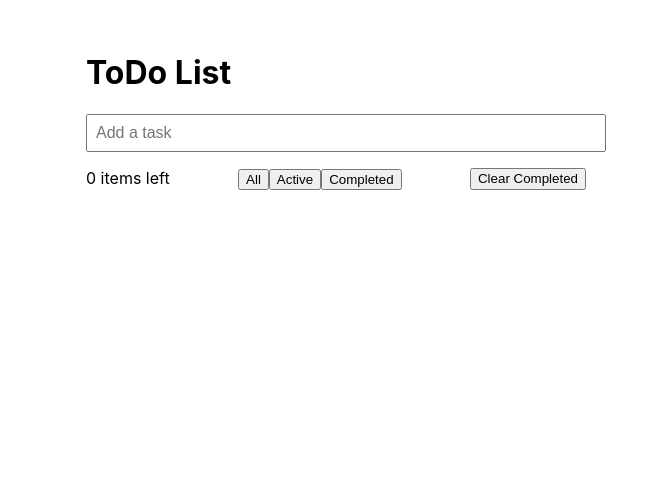
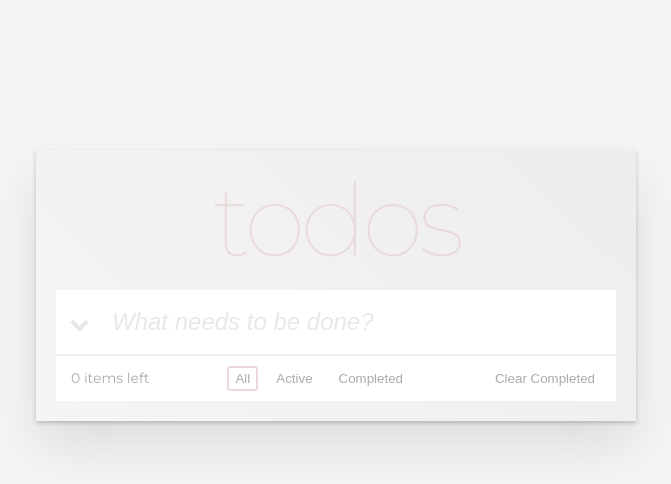
Before and after one commit to HelenVirtanen/todo-react-app, a React (Create React App) app: page / in a window 1280 px wide. Shown: the top 484 px of the page, without its empty margins (304-975 px from the left). Built offline with nearby package versions, Linux system fonts and the light colour scheme.

Commit message:
Add common styles

```diff
--- a/public/index.html
+++ b/public/index.html
@@ -6,9 +6,12 @@
     <meta name="theme-color" content="#000000" />
     <meta
       name="description"
-      content="Todo task created using create-react-app"
+      content="Todo app created using create-react-app"
     />
-    <title>Todo App</title>
+    <title>Todos</title>
+    <link rel="preconnect" href="https://fonts.googleapis.com">
+<link rel="preconnect" href="https://fonts.gstatic.com" crossorigin>
+<link href="https://fonts.googleapis.com/css2?family=Montserrat:ital,wght@0,100..900;1,100..900&display=swap" rel="stylesheet">
   </head>
   <body>
     <noscript>You need to enable JavaScript to run this app.</noscript>
--- a/src/App.tsx
+++ b/src/App.tsx
@@ -6,6 +6,7 @@ type Filter = "all" | "active" | "completed";
 
 const App: React.FC = () => {
   const [todos, setTodos] = useState<Todo[]>([]);
+  const [isOpen, setIsOpen] = useState(true);
   const [task, setTask] = useState("");
   const [filter, setFilter] = useState<Filter>("all");
 
@@ -36,38 +37,52 @@ const App: React.FC = () => {
   const remaining = todos.filter((todo) => !todo.completed).length;
 
   return (
-    <div style={{ padding: "2rem", maxWidth: 500, margin: "0 auto" }}>
-      <h1>ToDo List</h1>
+    <div className="todo">
+      <h1 className="todo__heading">todos</h1>
+      <div className="todo__content">
+        <div className={`todo__dropdown ${isOpen ? "open" : ""}`}>
           <input
+            className="new-task__input"
             value={task}
+            onClick={() => setIsOpen(!isOpen)}
             onChange={(e) => setTask(e.target.value)}
-        onKeyPress={(e) => e.key === "Enter" && addTodo()}
-        placeholder="Add a task"
-        style={{ width: "100%", padding: "0.5rem", fontSize: "1rem" }}
+            onKeyDown={(e) => e.key === "Enter" && addTodo()}
+            placeholder="What needs to be done?"
           />
-      <ul style={{ listStyle: "none", padding: 0 }}>
+        </div>
+        {isOpen && (
+          <ul className="todo-list">
             {filteredTodos.map((todo) => (
               <TodoItem key={todo.id} todo={todo} onToggle={toggleTodo} />
             ))}
           </ul>
-      <div
-        style={{
-          marginTop: "1rem",
-          display: "flex",
-          justifyContent: "space-between",
-          gap: "0.5rem",
-          flexWrap: "wrap",
-        }}
-      >
+        )}
+      <div className="footer">
         <span>
           {remaining} item{remaining !== 1 ? "s" : ""} left
         </span>
-        <div>
-          <button onClick={() => setFilter("all")}>All</button>
-          <button onClick={() => setFilter("active")}>Active</button>
-          <button onClick={() => setFilter("completed")}>Completed</button>
+        <div className="filters">
+          <button
+            className={`filters__button ${filter === "all" ? "selected" : ""}`}
+            onClick={() => setFilter("all")}
+          >
+            All
+          </button>
+          <button
+            className={`filters__button ${filter === "active" ? "selected" : ""}`}
+            onClick={() => setFilter("active")}
+          >
+            Active
+          </button>
+          <button
+            className={`filters__button ${filter === "completed" ? "selected" : ""}`}
+            onClick={() => setFilter("completed")}
+          >
+            Completed
+          </button>
         </div>
-        <button onClick={clearCompleted}>Clear Completed</button>
+        <button onClick={clearCompleted} aria-label="Clear completed tasks">Clear Completed</button>
+      </div>
       </div>
     </div>
   );
--- a/src/components/TodoTask.tsx
+++ b/src/components/TodoTask.tsx
@@ -6,19 +6,15 @@ interface Props {
   onToggle: (id: number) => void;
 }
 
-const TodoItem: React.FC<Props> = ({ todo, onToggle }) => {
+const TodoTask: React.FC<Props> = ({ todo, onToggle }) => {
   return (
     <li
+      className={todo.completed ? "todo__task completed" : "todo__task"}
       onClick={() => onToggle(todo.id)}
-      style={{
-        textDecoration: todo.completed ? 'line-through' : 'none',
-        cursor: 'pointer',
-        padding: '8px 0',
-      }}
     >
       {todo.task}
     </li>
   );
 };
 
-export default TodoItem;
+export default TodoTask;
--- a/src/index.css
+++ /dev/null
@@ -1,13 +0,0 @@
-body {
-  margin: 0;
-  font-family: -apple-system, BlinkMacSystemFont, 'Segoe UI', 'Roboto', 'Oxygen',
-    'Ubuntu', 'Cantarell', 'Fira Sans', 'Droid Sans', 'Helvetica Neue',
-    sans-serif;
-  -webkit-font-smoothing: antialiased;
-  -moz-osx-font-smoothing: grayscale;
-}
-
-code {
-  font-family: source-code-pro, Menlo, Monaco, Consolas, 'Courier New',
-    monospace;
-}
--- a/src/index.tsx
+++ b/src/index.tsx
@@ -1,6 +1,6 @@
 import React from 'react';
 import ReactDOM from 'react-dom/client';
-import './index.css';
+import './style.css';
 import App from './App';
 
 const root = ReactDOM.createRoot(
--- /dev/null
+++ b/src/style.css
@@ -0,0 +1,192 @@
+*,
+*::after,
+*::before {
+  box-sizing: border-box;
+}
+
+body {
+  margin: 0;
+  padding: 0;
+  color: #4d4d4d;
+  font-family: 'Montserrat', 'Helvetica Neue', Helvetica, Arial, sans-serif;
+  font-size: 18px;
+  line-height: 1.4em;
+  background: #f5f5f5;
+  min-inline-size: 320px;
+}
+
+.visually-hidden {
+  position: absolute;
+  inline-size: 1px;
+  block-size: 1px;
+  overflow: hidden;
+  clip: rect(0 0 0 0);
+  clip-path: inset(50%);
+  white-space: nowrap;
+}
+
+.todo {
+  margin: 150px auto 50px;
+  padding: 20px;
+  box-shadow: 0 2px 4px 0 rgba(0,0,0,0.2),
+              0 25px 50px 0 rgba(0,0,0,0.1);
+  background-image: linear-gradient(45deg, #f5f5f5, #ededed);
+  inline-size: clamp(320px, 100%, 600px);
+}
+
+.todo__heading {
+  width: 100%;
+  margin: 0 auto 20px;
+  color: #e9dad9;
+  font-weight: 100;
+  font-size: 100px;
+  line-height: 1em;
+  letter-spacing: -5px;
+  text-align: center;
+  font-stretch: 75%;
+}
+
+.todo__content {
+  background-color: #fff;
+}
+
+.todo__dropdown {
+  display: flex;
+  position: relative;
+  border-block-end: 2px solid #efefef;
+}
+
+.todo__dropdown::before {
+  content: "";
+  position: absolute;
+  left: 3%;
+  top: 40%;
+  width: 13px;
+  height: 13px;
+  border: solid #e6e6e6;
+  border-width: 0 4px 4px 0;
+  padding: 3px;
+  transform: rotate(-135deg);
+  transition: transform 0.2s ease;
+}
+
+.todo__dropdown.open::before {
+  transform: rotate(45deg);
+}
+
+.new-task__input {
+  box-sizing: border-box;
+  width: 100%;
+  border: none;
+  padding: 18px;
+  padding-inline-start: 10%;
+  color: #4d4d4d;
+  font-size: 24px;
+  font-style: italic;
+}
+
+.new-task__input:focus {
+  outline: none;
+}
+
+.new-task__input:focus-visible {
+  outline: 2px solid #e9dad9;
+}
+
+.new-task__input::placeholder {
+  color: #e8e8e8;
+  font-style: italic;
+  font-weight: 100;
+  opacity: 1;
+}
+
+.todo-list {
+  margin: 0;
+  padding: 0;
+  list-style: none;
+}
+
+.todo__task {
+  display: flex;
+  align-items: center;
+  border-block-start: 1px solid #ededed;
+  padding: 15px;
+  padding-inline-start: 10%;
+  font-size: 24px;
+  position: relative;
+}
+
+.todo__task::before {
+  content: "";
+  position: absolute;
+  left: 1.5%;
+  top: 50%;
+  transform: translateY(-50%);
+  width: 30px;
+  height: 30px;
+  border-radius: 50%;
+  border: 2px solid #ccc;
+  background: white;
+}
+
+.todo__task.completed {
+  color: #d9d9d9;
+  text-decoration: line-through;
+}
+
+.todo__task.completed::before {
+  border-color: green;
+  background-color: green;
+}
+
+.todo__task input[type="checkbox"] {
+  width: 40px;
+  height: 40px;
+  margin-right: 20px;
+  cursor: pointer;
+}
+
+.todo__task.completed::after {
+  content: "";
+  position: absolute;
+  left: 6px;
+  top: 10px;
+  width: 6px;
+  height: 12px;
+  border: solid white;
+  border-width: 0 2px 2px 0;
+  transform: rotate(45deg);
+}
+
+.footer {
+  display: flex;
+  justify-content: space-between;
+  align-items: center;
+  padding: 10px 15px;
+  color: #ababab;
+  font-size: 14px;
+}
+
+.filters {
+  display: flex;
+  gap: 10px;
+}
+
+button {
+  border: none;
+  background: none;
+  cursor: pointer;
+  color: currentColor;
+}
+
+.filters__button {
+  border: 2px solid transparent;
+  border-radius: 3px;
+  padding: 3px 6px;
+  background: none;
+  cursor: pointer;
+}
+
+.filters button.selected {
+  border-color: #e9dad9;
+}
```
Lines whose indentation alone changed are shown as unchanged.
